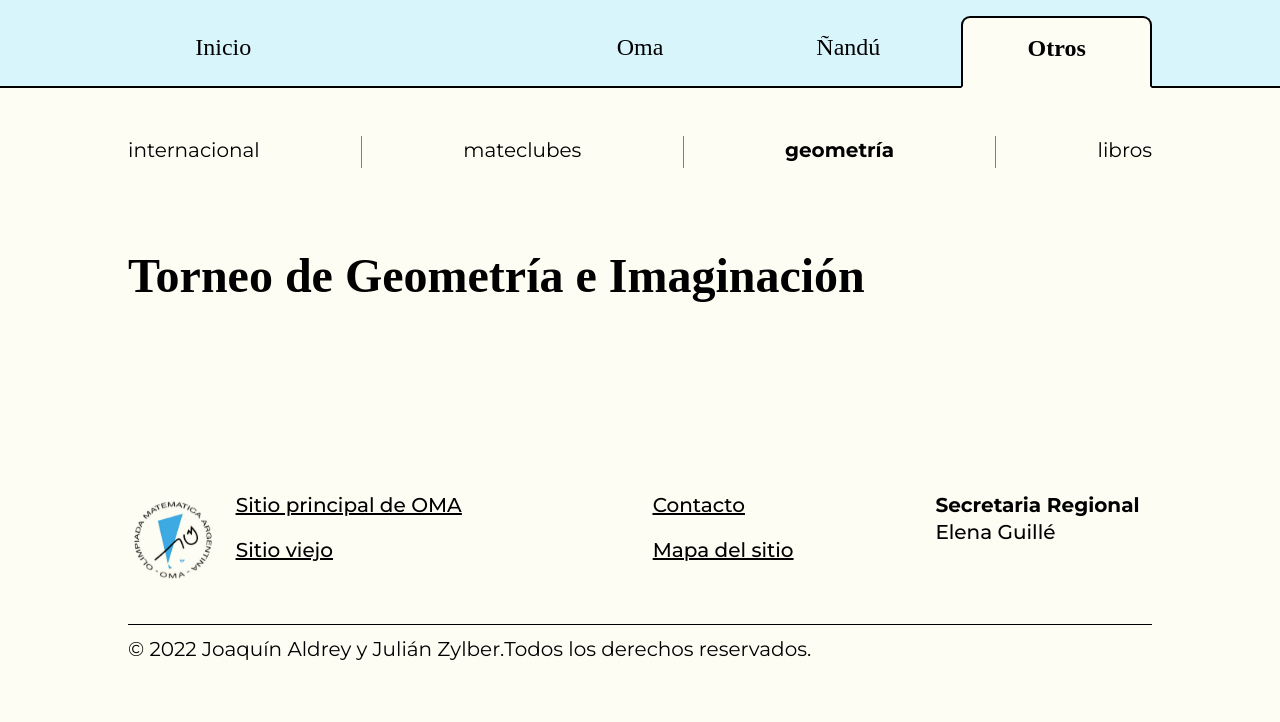
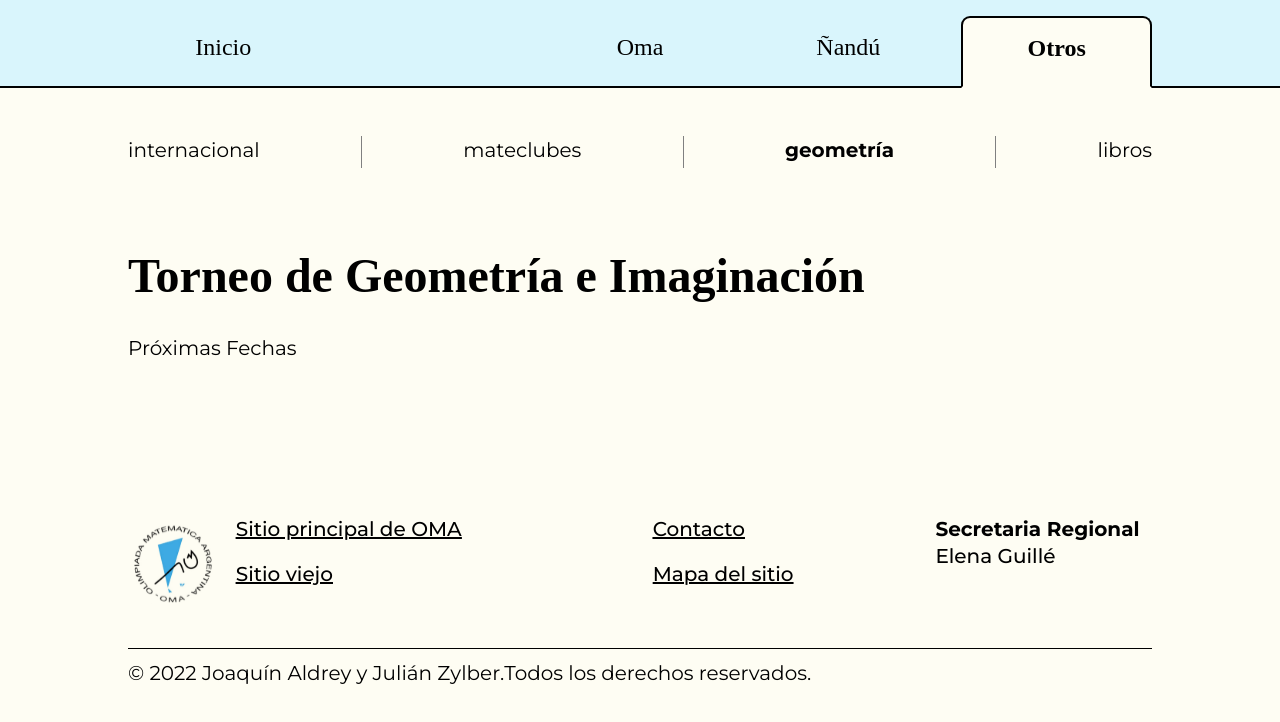
Before and after one commit to JZylber/oma-san-isidro, a Next.js app: page /otros/geometria in a window 1280 px wide. Shown: the top 722 px of the page. Built offline with nearby package versions, Linux system fonts and the light colour scheme; a web font is replaced by a local one.

Commit message:
feat(calendar banner): supported one category only

```diff
--- a/pages/otros/Geometria.module.scss
+++ b/pages/otros/Geometria.module.scss
@@ -19,3 +19,16 @@
       line-height: 2.5;
     }
   }
+.section_title {
+    font-size: shared.$section-title-font-size;
+    @include shared.font-montserrat(400);
+    @include shared.mobile-only {
+      text-align: center;
+    }
+    @include shared.tablet-only {
+      text-align: left;
+    }
+    @include shared.desktop-only {
+      text-align: left;
+    }
+  }
--- a/pages/otros/geometria.tsx
+++ b/pages/otros/geometria.tsx
@@ -12,6 +12,10 @@ const Geometry : NextPage = () => {
         <Layout>
             <div className={styles.container}>
                 <h1 className={styles.title}>Torneo de Geometría e Imaginación</h1>
+                <section>
+                    <h3 className={styles.section_title}>Próximas Fechas</h3>
+
+                </section>
             </div>
         </Layout>
         </>)
```
Also changed, not shown: components/CalendarComponents/DateBanner/DateBanner.tsx (+9 -3 lines).
